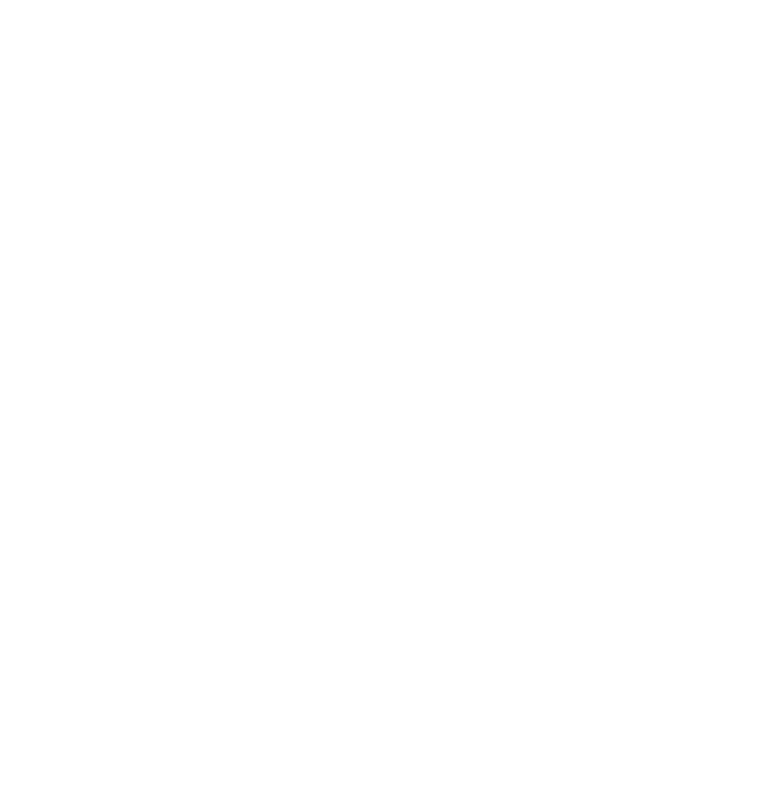
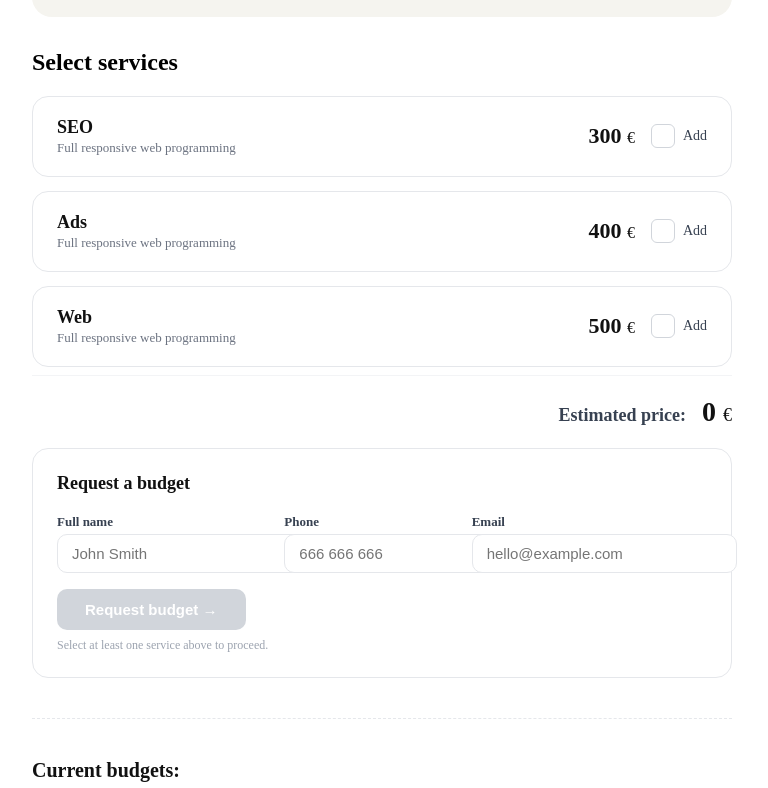
Before and after one commit to manugm23/budget-app, a React (Vite) app: page / in a window 1280 px wide. Shown: the part 252-1040 px from the top of the page, without its empty margins (258-1026 px from the left). Before the commit the page ends 800 px from the top, so only its background shows below. Built offline with nearby package versions, Linux system fonts and the light colour scheme; the HTML template or start-up script is replaced by a standard one.

Commit message:
feat: connect all components in App

```diff
--- a/src/App.tsx
+++ b/src/App.tsx
@@ -1,8 +1,150 @@
+import { useState, useMemo } from 'react'
+import type { Budget, ClientData, WebConfig } from './types'
+import { useLocalStorage } from './hooks/useLocalStorage'
+import { useHash } from './hooks/useHash'
+import { calculateTotal } from './utils/pricing'
+import { generateId } from './utils/generateId'
+import servicesConfig from './config/services.json'
+import Header from './components/Header'
+import Hero from './components/Hero'
+import ServiceCard from './components/ServiceCard'
+import PriceFooter from './components/PriceFooter'
+import ClientForm from './components/ClientForm'
+import BudgetList from './components/BudgetList'
+import BudgetDetail from './components/BudgetDetail'
+import SuccessToast from './components/SuccessToast'
+
+const STORAGE_KEY = 'budgets_v1'
+
 function App() {
+  const [selectedServices, setSelectedServices] = useState<string[]>([])
+  const [webConfig, setWebConfig] = useState<WebConfig>({
+    pages: 1,
+    languages: 1,
+  })
+  const [budgets, setBudgets] = useLocalStorage<Budget[]>(STORAGE_KEY, [])
+  const [toast, setToast] = useState<Budget | null>(null)
+  const hash = useHash()
+
+  const total = useMemo(
+    () =>
+      calculateTotal(
+        selectedServices,
+        servicesConfig.services,
+        selectedServices.includes('web') ? webConfig : null
+      ),
+    [selectedServices, webConfig]
+  )
+
+  function handleToggleService(id: string): void {
+    setSelectedServices((prev) =>
+      prev.includes(id)
+        ? prev.filter((s) => s !== id)
+        : [...prev, id]
+    )
+  }
+
+  function handleSubmit(clientData: ClientData): void {
+    const newBudget: Budget = {
+      id: generateId(),
+      date: Date.now(),
+      client: clientData,
+      services: selectedServices,
+      webConfig: selectedServices.includes('web') ? webConfig : null,
+      total,
+    }
+    setBudgets((prev) => [newBudget, ...prev])
+    setToast(newBudget)
+  }
+
+  function handleDelete(id: string): void {
+    setBudgets((prev) => prev.filter((b) => b.id !== id))
+  }
+
+  const budgetMatch = hash.match(/^#\/budget\/(.+)$/)
+
+  if (budgetMatch) {
+    return (
+      <>
+        <Header />
+        <BudgetDetail
+          budgetId={budgetMatch[1]}
+          budgets={budgets}
+        />
+      </>
+    )
+  }
+
   return (
-    <div>
-      <h1>Budget App</h1>
-    </div>
+    <>
+      <Header />
+
+      <main
+        id="main-content"
+        style={{
+          maxWidth: 700,
+          margin: '0 auto',
+          padding: '24px 20px 80px',
+        }}
+      >
+        <Hero />
+
+        <section aria-labelledby="services-heading">
+          <h2
+            id="services-heading"
+            className="sr-only"
+          >
+            Select services
+          </h2>
+          <div
+            style={{
+              display: 'flex',
+              flexDirection: 'column',
+              gap: 14,
+            }}
+          >
+            {servicesConfig.services.map((service) => (
+              <ServiceCard
+                key={service.id}
+                service={service}
+                isSelected={selectedServices.includes(service.id)}
+                onToggle={handleToggleService}
+                webConfig={webConfig}
+                onWebConfigChange={setWebConfig}
+              />
+            ))}
+          </div>
+        </section>
+
+        <PriceFooter total={total} />
+
+        <ClientForm
+          onSubmit={handleSubmit}
+          disabled={selectedServices.length === 0}
+        />
+
+        <hr
+          aria-hidden="true"
+          style={{
+            border: 'none',
+            borderTop: '1px dashed #e5e7eb',
+            margin: '40px 0',
+          }}
+        />
+
+        <BudgetList
+          budgets={budgets}
+          onDelete={handleDelete}
+        />
+      </main>
+
+      {toast !== null && (
+        <SuccessToast
+          budget={toast}
+          onDismiss={() => setToast(null)}
+        />
+      )}
+    </>
   )
 }
 
```
